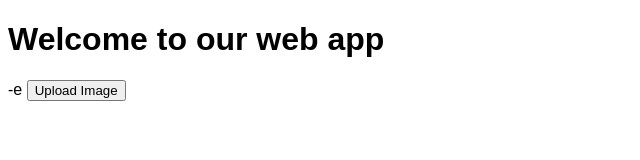
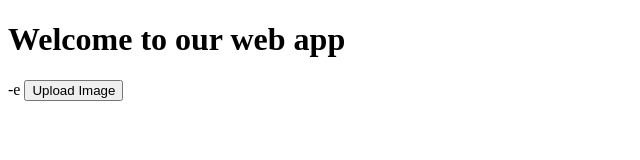
Before and after one commit to peri103/practise, a plain HTML site: page frontend/index.html in a window 1280 px wide. Shown: the whole page, without its empty margins (0-640 px from the left). Drawn offline with Linux system fonts and the light colour scheme.

Commit message:
Changed body font to Times New Roman in styles.css

```diff
--- a/frontend/styles.css
+++ b/frontend/styles.css
@@ -1,3 +1,3 @@
-body { font-family: Arial; }
+body { font-family: 'Times New Roman'; }
 -e
 button { padding: 10px 15px; }
```
